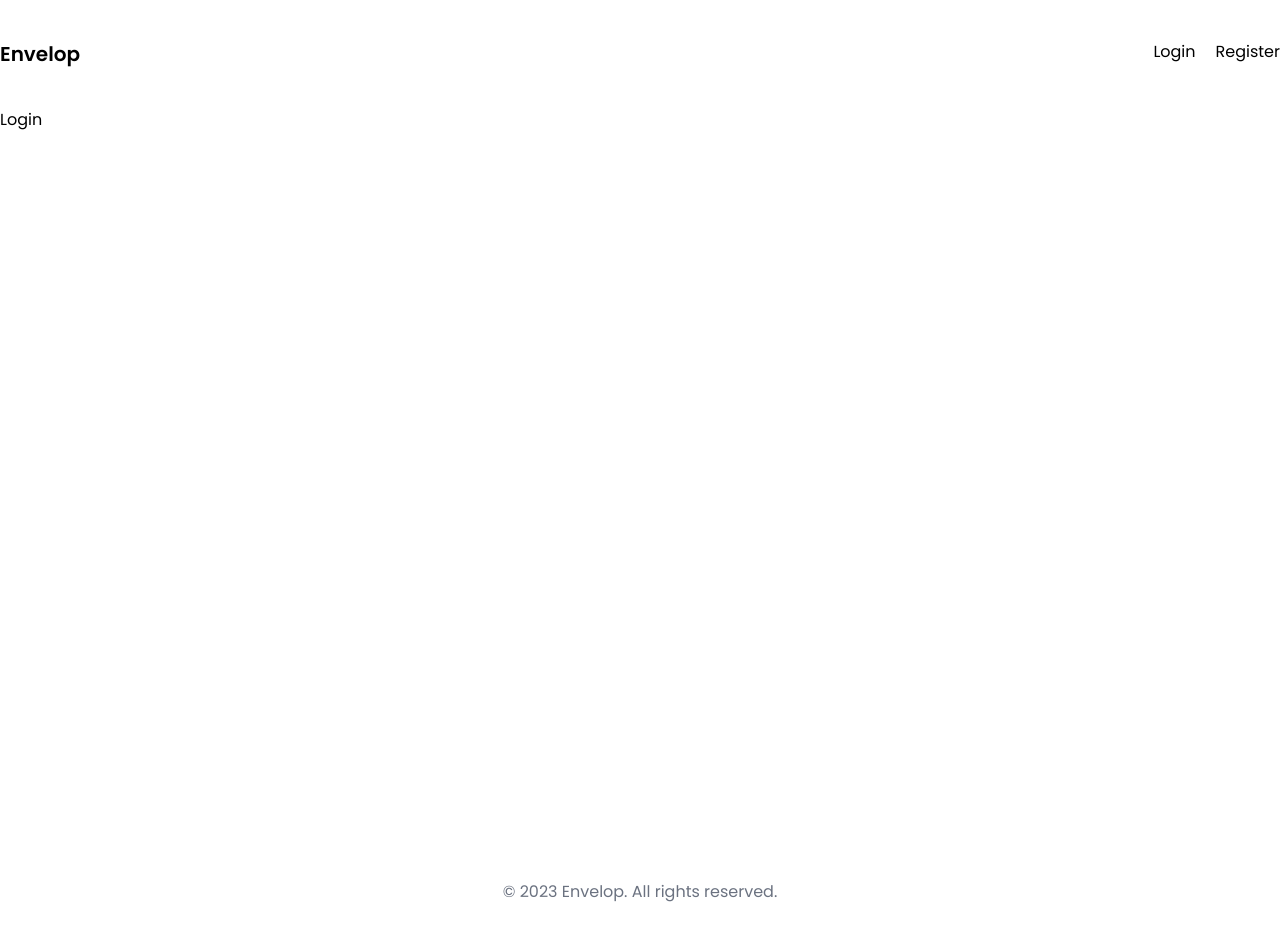
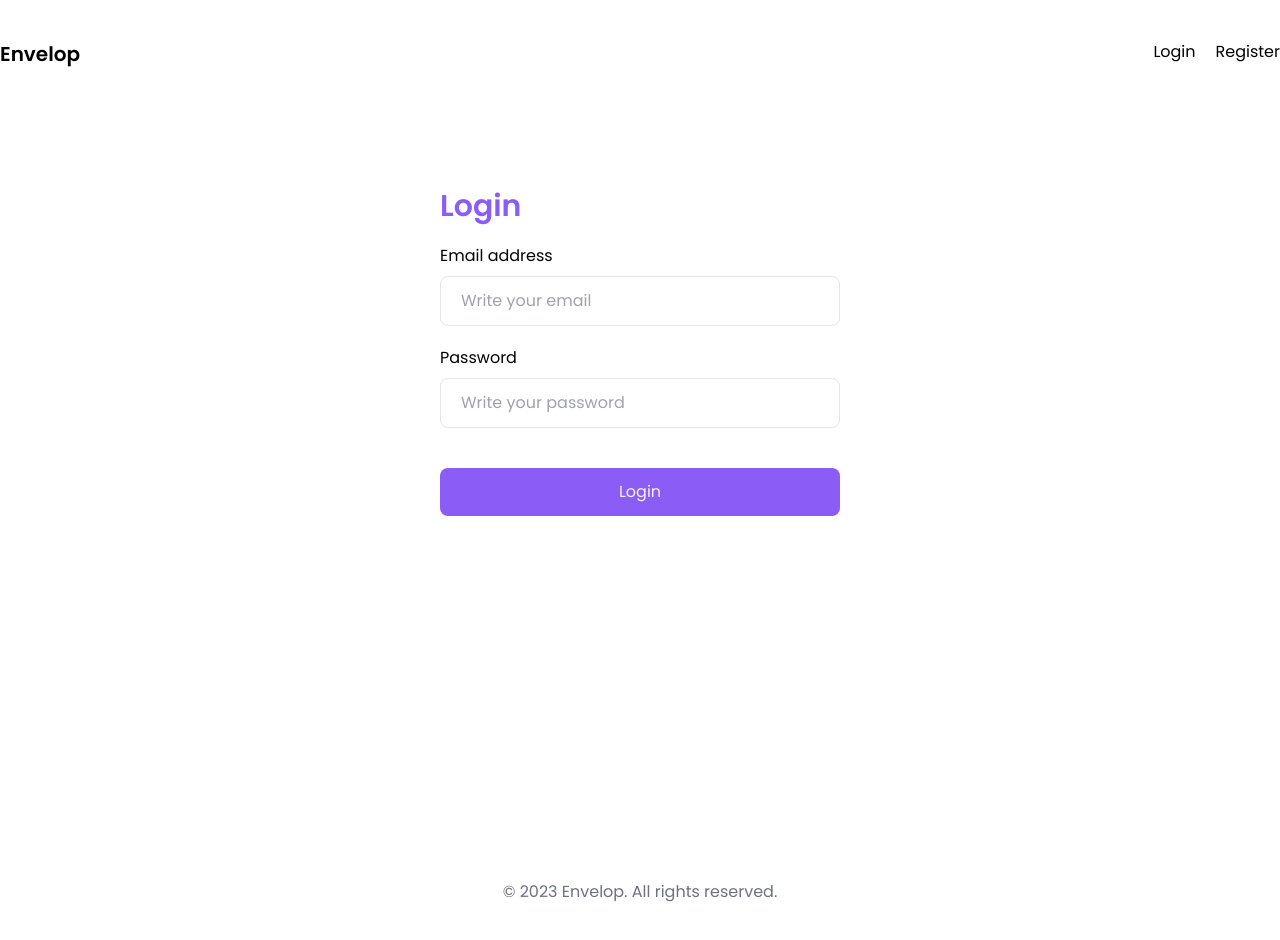
Before and after one commit to dipsingha360/envelop-client, a React (Vite) app: page /login in a window 1280 px wide. Shown: the top 940 px of the page. Built offline with nearby package versions, Linux system fonts and the light colour scheme.

Commit message:
login added

```diff
--- a/src/pages/Login.jsx
+++ b/src/pages/Login.jsx
@@ -1,6 +1,52 @@
-import React from "react";
+import React, { useState } from "react";
+import Button from "../components/Button";
+import FormControl from "../components/FormControl";
+import SectionTitle from "../components/SectionTitle";
+
 const Login = () => {
-  return <div>Login</div>;
+  // states
+  const [formFields, setFormFields] = useState({
+    email: "",
+    password: "",
+  });
+
+  const handleLogin = (e) => {
+    e.preventDefault();
+    console.log(formFields);
+
+    // clear
+    setFormFields({
+      email: "",
+      password: "",
+    });
+  };
+
+  return (
+    <div className="login flex flex-col justify-center items-center mt-20">
+      <form onSubmit={handleLogin} className="flex flex-col gap-5">
+        <SectionTitle title={"Login"} />
+
+        <FormControl
+          label="email"
+          innerLabel="Email address"
+          inputType="email"
+          placeholder="Write your email"
+          formFields={formFields}
+          setFormFields={setFormFields}
+        />
+
+        <FormControl
+          label="password"
+          innerLabel="Password"
+          inputType="password"
+          placeholder="Write your password"
+          formFields={formFields}
+          setFormFields={setFormFields}
+        />
+        <Button submit="submit" innerLabel="Login" />
+      </form>
+    </div>
+  );
 };
 
 export default Login;
```
